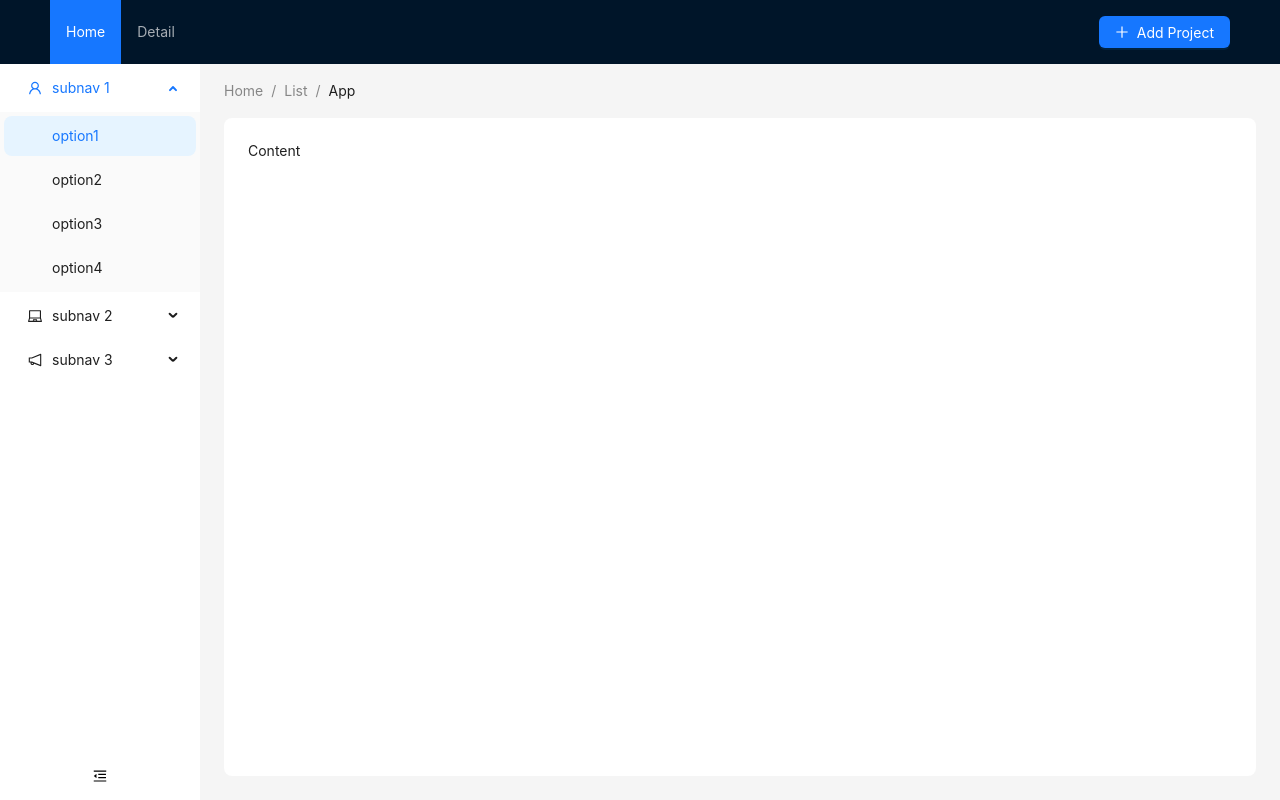
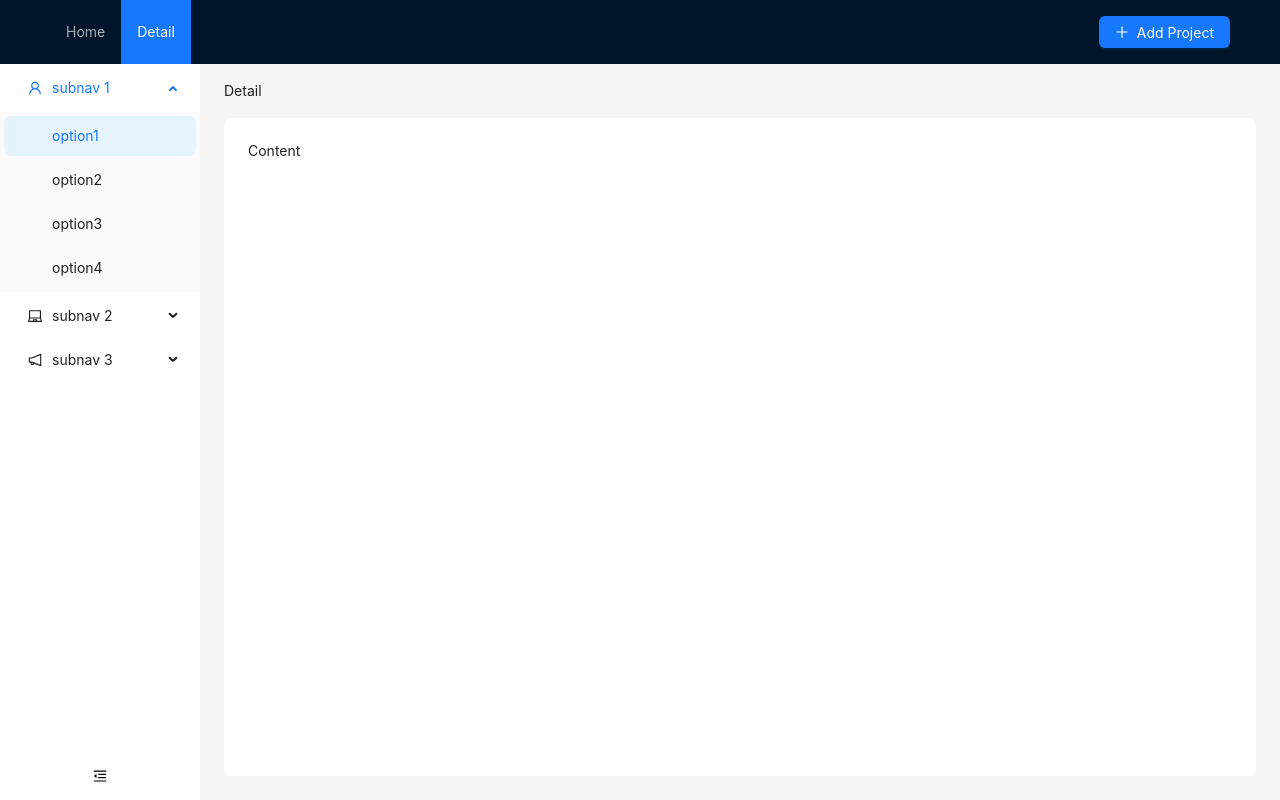
Before and after one commit to CopyMaster98/Magic-Mock, a React (Create React App) app: page /detail in a window 1280 px wide. Built offline with nearby package versions, Linux system fonts and the light colour scheme.

Commit message:
feat: add fetch notification

```diff
--- a/src/components/add-project-form/index.tsx
+++ b/src/components/add-project-form/index.tsx
@@ -1,6 +1,5 @@
 import { Form, FormProps, Input } from "antd";
 import { forwardRef, useImperativeHandle } from "react";
-import { items } from "../../constant/header";
 
 const AddProjectForm: React.FC<any> = forwardRef((props, ref) => {
   const [form] = Form.useForm();
--- a/src/components/header/index.tsx
+++ b/src/components/header/index.tsx
@@ -2,9 +2,10 @@
 import { Layout, Menu, Button } from 'antd'
 import { PlusOutlined } from '@ant-design/icons'
 import { requestFn } from '../../utils'
-import { Link } from 'react-router-dom'
-import { ReactNode, useCallback, useContext, useEffect, useMemo, useRef, } from 'react'
+import { Link, useLocation } from 'react-router-dom'
+import { useCallback, useContext, useMemo, useRef, } from 'react'
 import { ProviderContext } from '../../context'
+import { headerItems } from '../../constant/header'
 import AddProjectForm from '../add-project-form'
 import { IDialogInfo } from '../../types/dialog'
 const { Header: LayoutHeader,  } = Layout
@@ -17,6 +18,15 @@ const Header: React.FC<{
   }
   const { items } = props
   const { openDialog, updateDialogInfo, closeDialog } = useContext(ProviderContext)
+  const location = useLocation();
+  const defaultKey = useMemo(() => {
+    const pathname = location.pathname
+
+    if(pathname === '/' || !headerItems.find(item => pathname.slice(1) === item.key))
+        return 'home'
+
+    return pathname.slice(1)
+  }, [location.pathname])
   const formRef = useRef<IFormRefProps>()
   const handleOpenDialog = useCallback(() => {
     const info: IDialogInfo<IFormRefProps | undefined> = {
@@ -50,10 +60,10 @@ const Header: React.FC<{
         <Menu
           theme="dark"
           mode="horizontal"
-          defaultSelectedKeys={['home']}
+          defaultSelectedKeys={[defaultKey]}
           items={items.map(item => ({
             key: item.key,
-            label: <Link to={item.label}>{item.label}</Link>
+            label: <Link to={item.key === 'home' ? '/' : item.key}>{item.label}</Link>
           }))}
           style={{ flex: 1, minWidth: 0 }}
         />
--- a/src/constant/header.ts
+++ b/src/constant/header.ts
@@ -1,5 +1,5 @@
 
-const items: Array<{
+const headerItems: Array<{
   label: string,
   key: string | number
 }> = [{
@@ -11,5 +11,5 @@ const items: Array<{
 }]
 
 export {
-  items
+  headerItems
 }
--- a/src/utils/fetch.ts
+++ b/src/utils/fetch.ts
@@ -2,8 +2,13 @@ import qs from 'qs';
 import { message } from 'antd';
 const { stringify, parse } = qs;
 
-const checkStatus = (res: Response) => {
+const checkStatus = async (res: Response) => {
+  const cloneRes = await res.clone().json();
   if (200 >= res.status && res.status < 300) {
+    if(cloneRes?.statusCode === 0)
+        message.success(cloneRes?.message)
+    else
+        message.error(cloneRes?.message)
     return res;
   }
   message.error(`网络请求失败,${res.status}`);
--- a/src/views/detail/index.tsx
+++ b/src/views/detail/index.tsx
@@ -1,9 +1,10 @@
 import React, { useState } from "react";
 import { Breadcrumb, Layout, Menu, MenuProps, theme } from 'antd';
+import { headerItems } from "../../constant/header";
 import { LaptopOutlined, NotificationOutlined, UserOutlined, MenuFoldOutlined,
   MenuUnfoldOutlined } from '@ant-design/icons';
+import { useLocation } from "react-router-dom";
 const { Content, Sider } = Layout;
-
 const items2: MenuProps['items'] = [UserOutlined, LaptopOutlined, NotificationOutlined].map(
   (icon, index) => {
     const key = String(index + 1);
@@ -24,12 +25,16 @@ const items2: MenuProps['items'] = [UserOutlined, LaptopOutlined, NotificationOu
   },
 );
 
+
+
 const Detail: React.FC = () => {
   const {
     token: { colorBgContainer, borderRadiusLG },
   } = theme.useToken();
 
   const [collapsed, setCollapsed] = useState(false);
+  const location = useLocation();
+
   return  <><Sider width={200} trigger={
     collapsed ? <MenuUnfoldOutlined className='collapsed-icon'/> : <MenuFoldOutlined className='collapsed-icon'/>
   } style={{ background: colorBgContainer }} collapsible collapsed={collapsed} onCollapse={(value: boolean) => setCollapsed(value)}>
@@ -43,10 +48,10 @@ const Detail: React.FC = () => {
 
   </Sider>
   <Layout style={{ padding: '0 24px 24px' }}>
-    <Breadcrumb style={{ margin: '16px 0' }}>
-      <Breadcrumb.Item>Home</Breadcrumb.Item>
-      <Breadcrumb.Item>List</Breadcrumb.Item>
-      <Breadcrumb.Item>App</Breadcrumb.Item>
+  <Breadcrumb style={{ margin: '16px 0' }} items={location.pathname.split('/').filter(Boolean).map(item => ({
+    title: item.slice(0, 1).toUpperCase() + item.slice(1)
+  }))} separator=">">
+      {/* 如果需要自定义分隔符，可以在 Breadcrumb 组件中设置 separator 属性 */}
     </Breadcrumb>
     <Content
       style={{
--- a/src/views/home/index.tsx
+++ b/src/views/home/index.tsx
@@ -1,5 +1,5 @@
 import React from 'react';
-import { BrowserRouter as Router, Routes, Route } from 'react-router-dom';
+import { BrowserRouter as Router, Routes, Route, Navigate } from 'react-router-dom';
 import { Layout } from 'antd';
 import './index.css'
 import Header from '../../components/header';
@@ -12,12 +12,13 @@ const Home: React.FC = () => {
   return (
       <Router>
         <Layout className='home-container'>
-      <Header items={header.items} />
+          <Header items={header.headerItems} />
           <Layout>
           <Routes>
                 <Route path="/" Component={HomeContainer} />
                 <Route path='/home' Component={HomeContainer} />
                 <Route path='/detail' Component={Detail}></Route>
+                <Route path="*" element={<Navigate to="/" />} />
               </Routes>
           </Layout>
         </Layout>
```
Also changed, not shown: src/backend/src/router/create.js (+9 -1 lines). Lines whose indentation alone changed are shown as unchanged.
